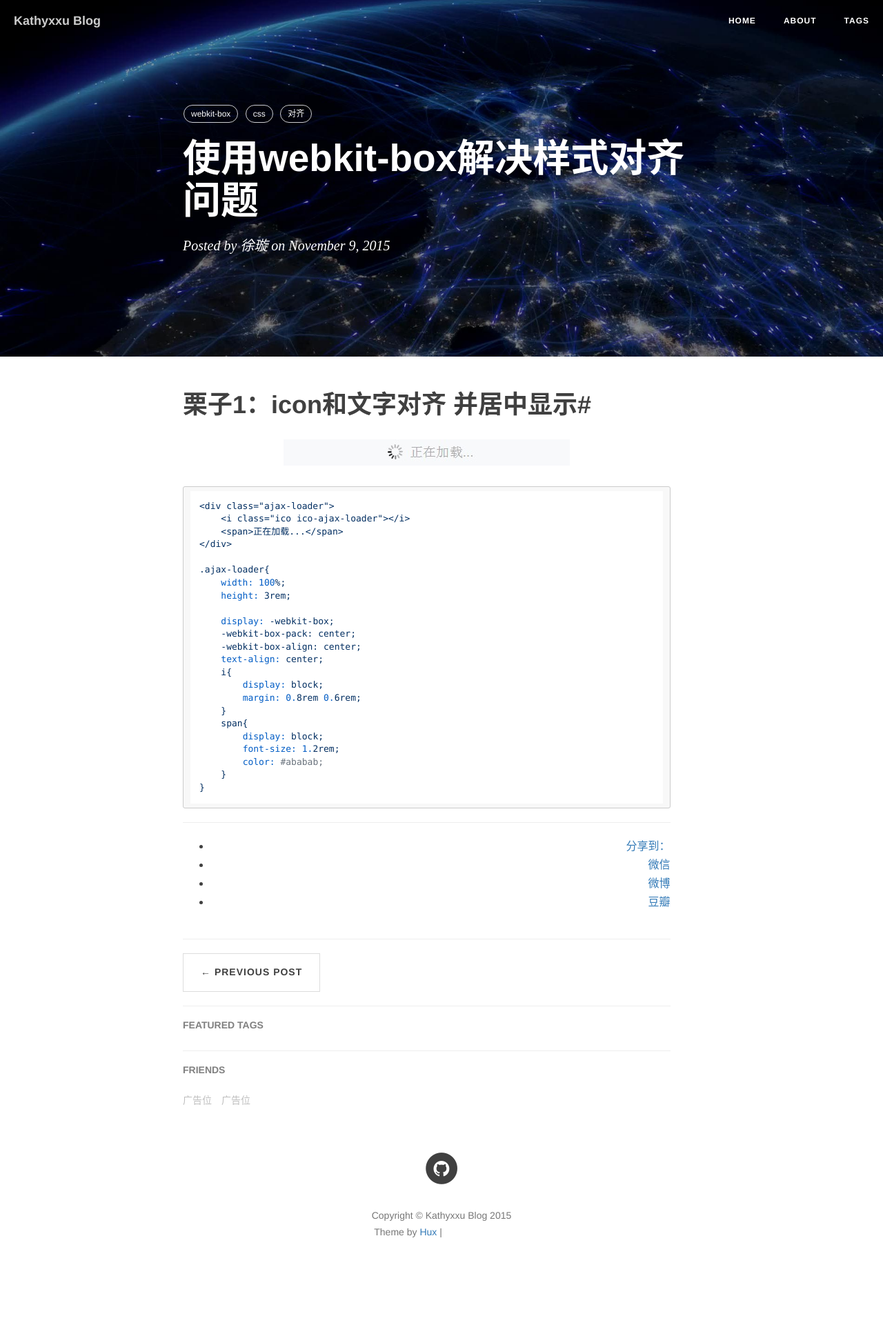
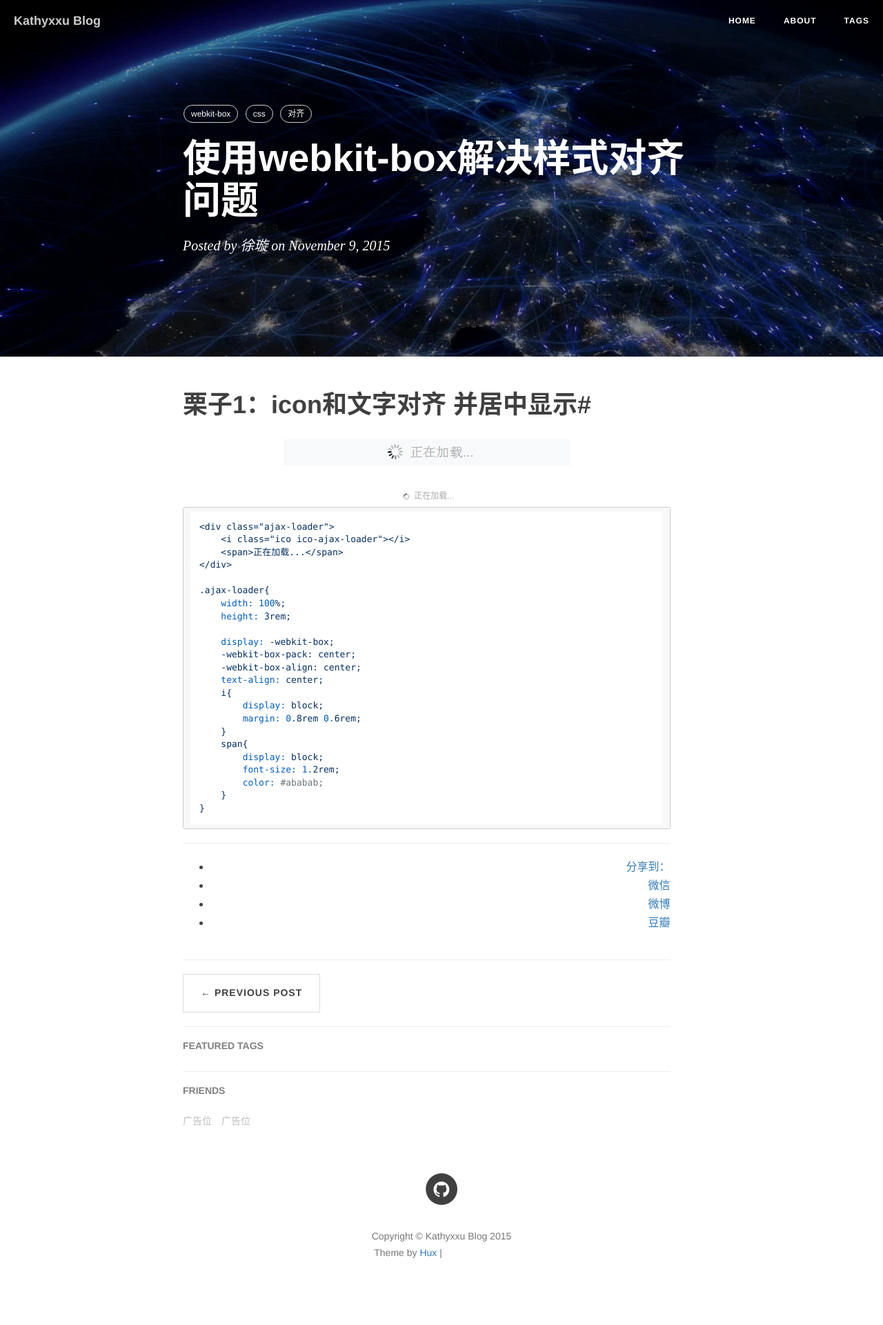
Before and after one commit to kathyxxu/kathyxxu.github.io, a Jekyll site: the page built from _posts/2015-11-09-webkit-box.markdown, in a window 1280 px wide. Shown: the whole page at 69% size. Built offline with Jekyll 4.4.1, drawn with Linux system fonts in a browser that asks for light colours; nearby versions of some CDN libraries; comment, search, counter and statistics services are not loaded; before the commit the page ends 1891 px from its top, so only the background shows below that; grey boxes are pictures that could not be loaded.

Commit message:
update source

````diff
--- a/_posts/2015-11-09-webkit-box.markdown
+++ b/_posts/2015-11-09-webkit-box.markdown
@@ -14,6 +14,37 @@ tags:
 #栗子1：icon和文字对齐   并居中显示#
 
 !["栗子1"](../../../../imgPost/2015-11-09/1.png)
+
+
+<style type="text/css">
+    .ajax-loader{
+        width: 100%;
+        height: 3rem;
+        display: -webkit-box;
+        -webkit-box-pack: center;
+        -webkit-box-align: center;
+        text-align: center;
+    }
+    .ajax-loader i{
+        display: block;
+        background: url("../../../../imgPost/2015-11-09/ajax-loader.gif") no-repeat;
+        width: 1rem;
+        height: 1rem;
+        background-size: contain;
+        margin: 0.8rem 0.6rem;
+    }
+    .ajax-loader span{
+        display: block;
+        font-size: 1.2rem;
+        color: #ababab;
+    }
+</style>
+
+<div class="ajax-loader">
+    <i class="ico ico-ajax-loader"></i>
+    <span>正在加载...</span>
+</div>
+
 
 ```
 <div class="ajax-loader">
````
Also changed, not shown: imgPost/2015-11-09/ajax-loader.gif (added), 4 other files.
